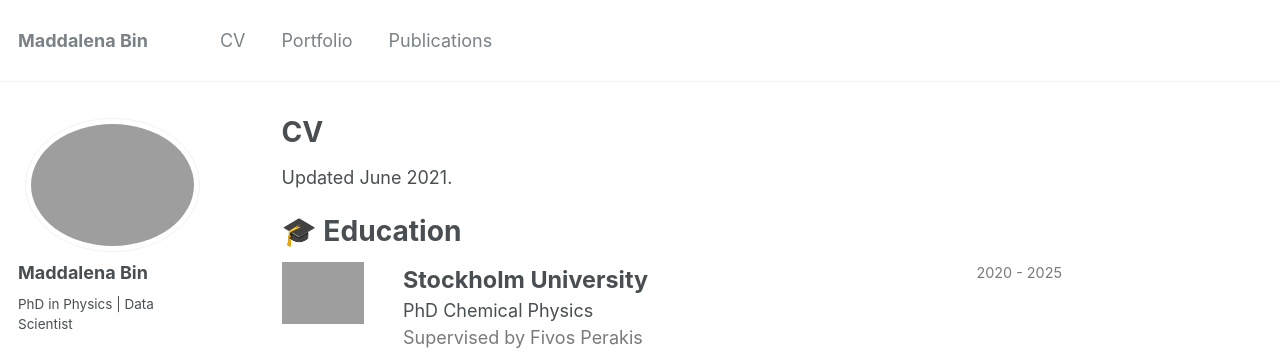
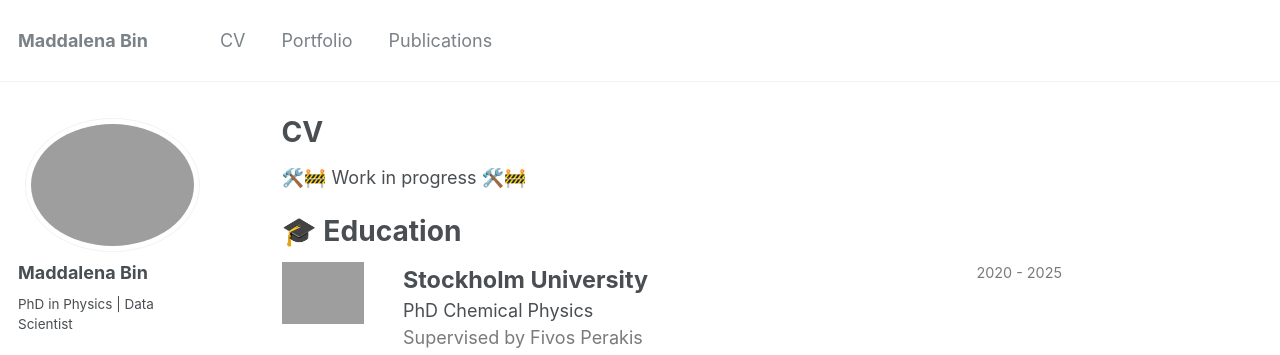
Before and after one commit to maddalenabin/maddalenabin.github.io, a Jekyll site: the page built from _pages/cv.md, in a window 1280 px wide and 1089 px high. Shown: the top 355 px of the window. Built offline with Jekyll 4.4.1, drawn with Linux system fonts in a browser that asks for light colours.

Commit message:
Update cv.md

```diff
--- a/_pages/cv.md
+++ b/_pages/cv.md
@@ -11,7 +11,8 @@
 
 <!-- taken from https://emiliendupont.github.io/resume/  -->
 
-Updated June 2021.
+🛠️🚧 Work in progress 🛠️🚧
+
 
 🎓 Education
 ======
```
